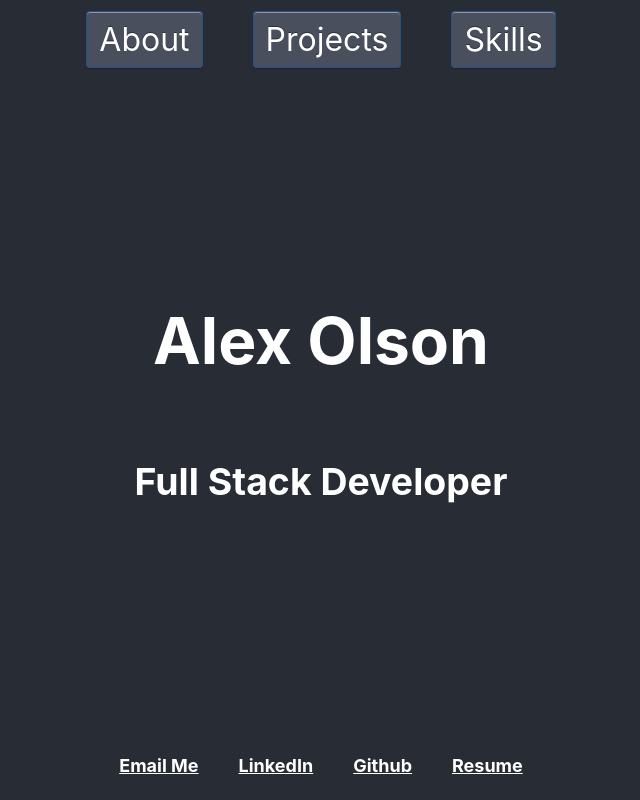
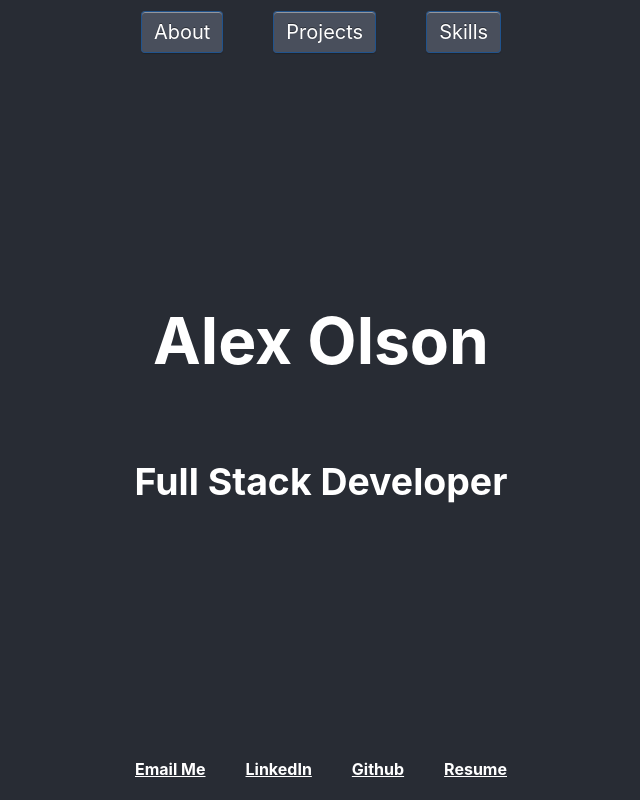
Before and after one commit to snazzyj/Alex_Olson_Portfolio, a React (Create React App) app: page / in a window 1280 px wide. Shown: the top 800 px of the page, without its empty margins (319-959 px from the left). Built offline with nearby package versions, Linux system fonts and the light colour scheme.

Commit message:
updated Nav font-size. Updated projects section links to display properly

```diff
--- a/src/footer/footer.css
+++ b/src/footer/footer.css
@@ -12,7 +12,6 @@
     color: white;
     margin-left: 20px;
     margin-right: 20px;
-    font-size: 18px;
 }
 
 .contact > a:hover {
--- a/src/header/header.css
+++ b/src/header/header.css
@@ -8,34 +8,3 @@
     font-size: 2em;
     color: white;
 }
-
-.nav {
-    position: fixed;
-    top: 0;
-    background-color: #282c34;
-    width: 100%;
-    min-height: 70px;
-    padding-top: 20px;
-}
-
-.nav > a {
-    -webkit-border-radius: 4px;
-    -moz-border-radius: 4px;
-    border-radius: 4px;
-    border: solid 1px #20538D;
-    text-shadow: 0 -1px 0 rgba(0, 0, 0, 0.4);
-    -webkit-box-shadow: inset 0 1px 0 rgba(255, 255, 255, 0.4), 0 1px 1px rgba(0, 0, 0, 0.2);
-    -moz-box-shadow: inset 0 1px 0 rgba(255, 255, 255, 0.4), 0 1px 1px rgba(0, 0, 0, 0.2);
-    box-shadow: inset 0 1px 0 rgba(255, 255, 255, 0.4), 0 1px 1px rgba(0, 0, 0, 0.2);
-    background-color: #494f5c;
-    color: #FFF;
-    padding: 8px 12px;
-    text-decoration: none;
-    margin-left: 25px;
-    margin-right: 25px;
-}
-
-.nav > a:hover {
-    color:white;
-    background-color: #455e77;
-}
--- a/src/nav/nav.css
+++ b/src/nav/nav.css
@@ -1,27 +1,37 @@
-/* Mobile Nav Bar */
-.burger-menu,
-.burger-menu.open {
-  display: inline-block;
-  cursor: pointer;
-  position: fixed;
-  right: 3px;
-  top: 3px;
-  z-index: 9999;
-  background: #fff;
-  padding: 10px;
-  border-radius: 25px;
-  box-shadow: 0 1px 4px rgba(0, 0, 0, 0.3);
+.nav {
+    position: fixed;
+    top: 0;
+    background-color: #282c34;
+    width: 100%;
+    min-height: 50px;
+    padding-top: 20px;
+    font-size: 20px;
 }
 
-.burger-menu .bar1,
-.bar2,
-.bar3 {
-  width: 25px;
-  height: 3px;
-  background-color: #282c34;
-  margin: 4px 0;
-  transition: 0.4s;
+.nav > a {
+    -webkit-border-radius: 4px;
+    -moz-border-radius: 4px;
+    border-radius: 4px;
+    border: solid 1px #20538D;
+    text-shadow: 0 -1px 0 rgba(0, 0, 0, 0.4);
+    -webkit-box-shadow: inset 0 1px 0 rgba(255, 255, 255, 0.4), 0 1px 1px rgba(0, 0, 0, 0.2);
+    -moz-box-shadow: inset 0 1px 0 rgba(255, 255, 255, 0.4), 0 1px 1px rgba(0, 0, 0, 0.2);
+    box-shadow: inset 0 1px 0 rgba(255, 255, 255, 0.4), 0 1px 1px rgba(0, 0, 0, 0.2);
+    background-color: #494f5c;
+    color: #FFF;
+    padding: 8px 12px;
+    text-decoration: none;
+    margin-left: 25px;
+    margin-right: 25px;
 }
+
+.nav > a:hover {
+    color:white;
+    background-color: #455e77;
+}
+
+
+/* Mobile Nav Bar */
 .container {
     position: absolute;
     top: 0;
--- a/src/projects/projects.css
+++ b/src/projects/projects.css
@@ -5,7 +5,7 @@
 }
 
 .project {
-    min-height: 80vh;
+    min-height: 75vh;
     width: 75%;
     margin-left: auto;
     margin-right: auto;
@@ -32,6 +32,7 @@
 
 .projectLinks {
     margin-top: 33px;
+    padding-bottom: 25px;
 }
 
 .projectLinks > a {
```
